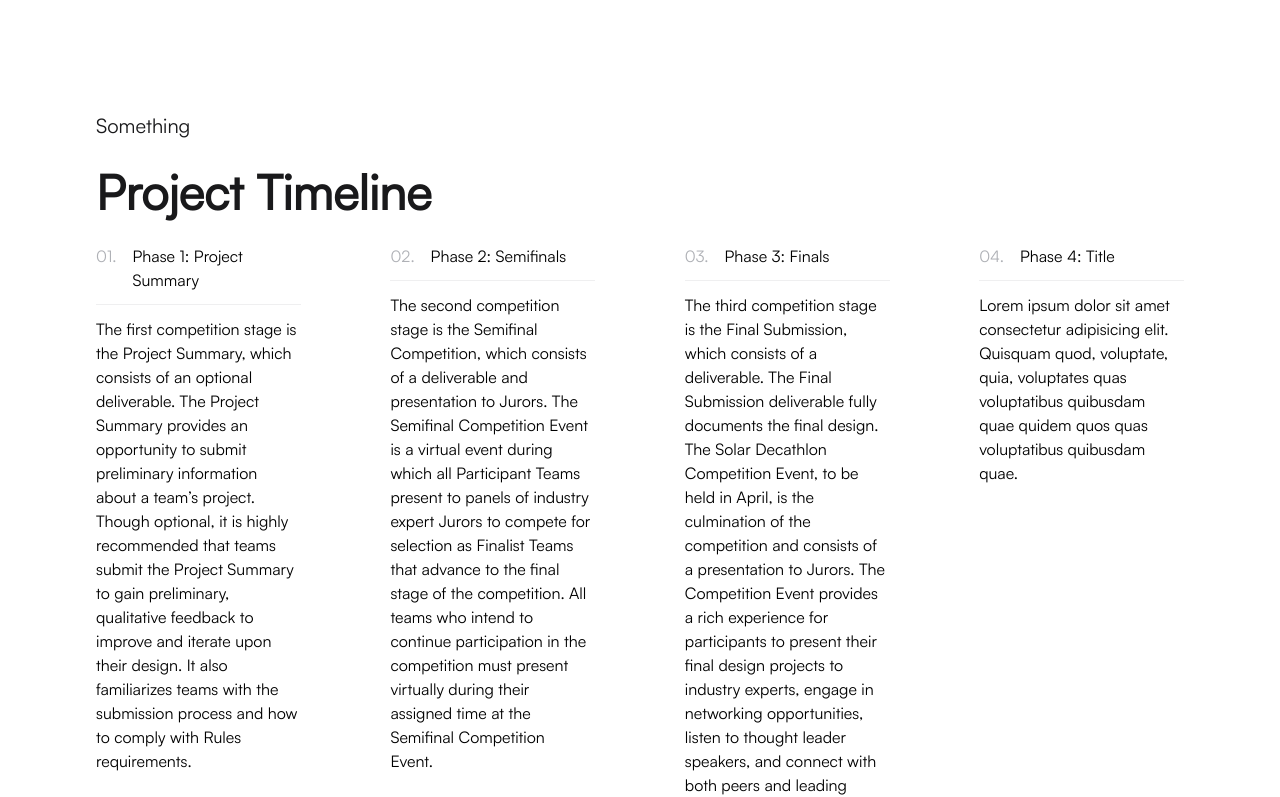
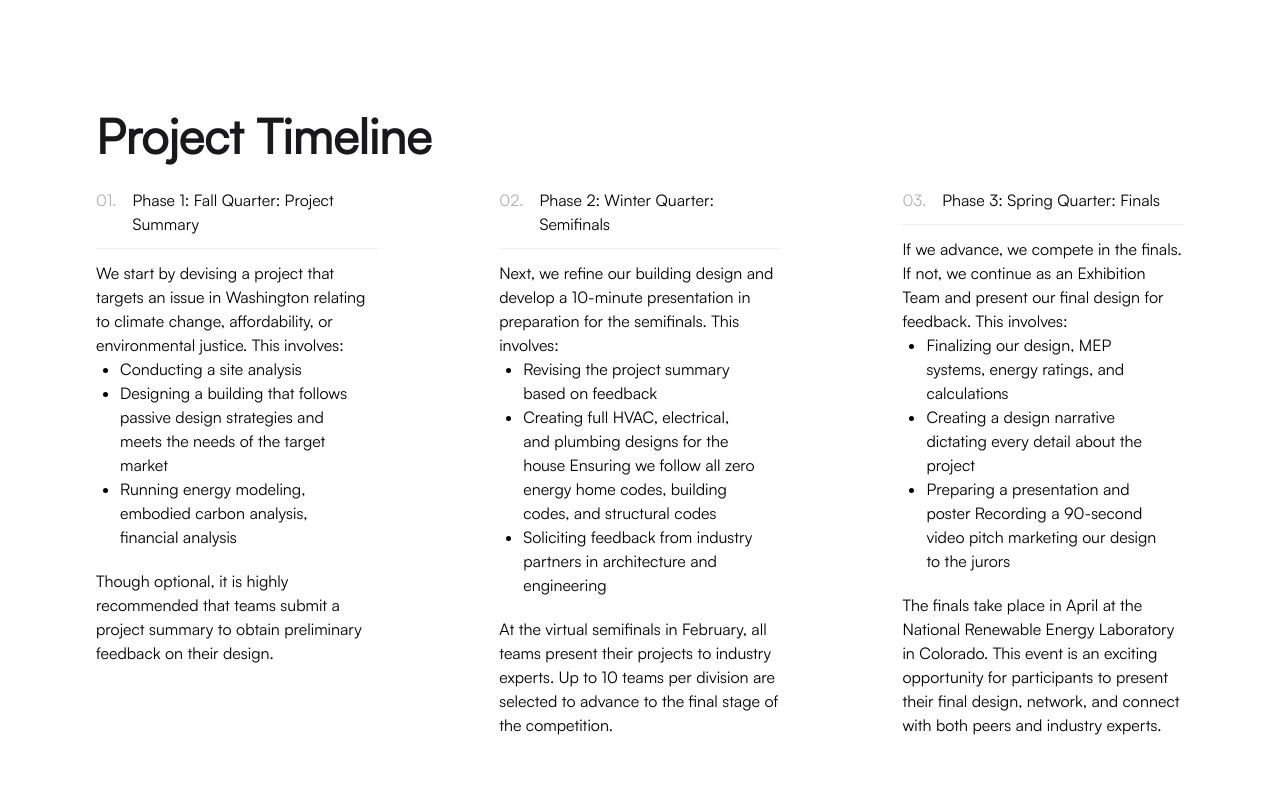
Before and after one commit to uwsolardecathlon/website, a React (Vite) app: page /competition in a window 1280 px wide. Shown: the part 1948-2745 px from the top of the page. Built offline with nearby package versions, Linux system fonts and the light colour scheme.

Commit message:
change the timeline content(this added a new component).

```diff
--- a/src/components/Navbar.tsx
+++ b/src/components/Navbar.tsx
@@ -47,7 +47,9 @@ function Navbar() {
       {/* Mobile */}
       <div className='flex flex-col items-center lg:hidden bg-white'>
         <div className='flex w-screen h-[10vh] justify-between items-center px-8 py-4 md:px-24'>
-          <img src='/images/logo.svg' alt='' className='h-10' />
+          <NavLink to='/' className='shrink-0'>
+            <img src='/images/logo.svg' alt='' className='w-12' />
+          </NavLink>
           <Hamburger
             direction='right'
             toggle={setShow}
@@ -64,10 +66,10 @@ function Navbar() {
               }
             >
               <NavItem label='home' onClick={() => setShow(!show)} />
-              <NavItem label='team' />
+              <NavItem label='team' onClick={() => setShow(!show)}/>
               <NavItem label='competition' onClick={() => setShow(!show)}/>
-              <NavItem label='donate' />
-              <NavItem label='join' />
+              <NavItem label='donate' onClick={() => setShow(!show)}/>
+              <NavItem label='join' onClick={() => setShow(!show)}/>
             </animated.ul>
           ) : (
             ''
--- a/src/components/ScrollToTop.tsx
+++ /dev/null
@@ -1,12 +0,0 @@
-import { useEffect } from "react";
-import { useLocation } from "react-router-dom";
-
-export default function ScrollToTop() {
-  const { pathname } = useLocation();
-
-  useEffect(() => {
-    window.scrollTo(0, 0);
-  }, [pathname]);
-
-  return null;
-}
--- /dev/null
+++ b/src/components/Timelinecontent.tsx
@@ -0,0 +1,22 @@
+interface ContentProps {
+    top: string;
+    list: Array<string>;
+    bottom: string;
+}
+
+function TLContent(ContentProps: ContentProps) {
+    let {top, list, bottom} = ContentProps;
+    return (
+        <section className='pt-3'>
+          <p>{top}</p>
+          <ul className='list-disc px-6 mb-5'>
+            {list.map((item) => (
+                <li>{item}</li>
+            ))}
+          </ul>
+          <p>{bottom}</p>
+        </section>
+    );
+}
+
+export default TLContent;
--- a/src/components/Timelineitem.tsx
+++ b/src/components/Timelineitem.tsx
@@ -2,7 +2,7 @@ import { twJoin, twMerge } from 'tailwind-merge';
 
 interface TLProps extends React.HTMLAttributes<HTMLLIElement>{
   label: string;
-  content: string;
+  content: any;
   number: string;
 }
 
@@ -12,13 +12,15 @@ function TLItem(TLProp: TLProps) {
   return (
     <>
       {/* Desktop */}
-      <li className={twMerge('hidden lg:flex flex-col gap-3 divide-y divide-neutral-400 max-w-[16vw]', className)}>
+      <li className={twMerge('hidden lg:flex flex-col gap-3 divide-y divide-solid divide-neutral-400 max-w-[22vw]', className)}>
         <p className='flex flex-row gap-4'>
           <span className='text-neutral-300'>0{number}.</span>
           Phase {number}: {label}
         </p>
-        <p className='pt-3'>{content}</p>
+        {content}
       </li>
+
+      {/* Mobile */}
       <li className={
         twMerge('flex lg:hidden flex-col gap-3 py-7 max-w-[80vw] border-b-solid border-b-2 border-b-neutral-400', className)
       }>
@@ -26,7 +28,7 @@ function TLItem(TLProp: TLProps) {
           <div className='text-neutral-300'>0{number}.</div>
           Phase {number}: {label}
         </p>
-        <p>{content}</p>
+        {content}
       </li>
     </>
   );
--- a/src/pages/Competition.tsx
+++ b/src/pages/Competition.tsx
@@ -2,8 +2,30 @@ import H2 from '../components/text/H2.tsx';
 import Subtitle2 from '../components/text/Subtitle2.tsx';
 import TLItem from '../components/Timelineitem.tsx';
 import PageHeader from '../components/PageHeader.tsx';
+import TLContent from '../components/Timelinecontent.tsx';
 
 const Competition = () => {
+  const phase1 = (
+    <TLContent
+      top='We start by devising a project that targets an issue in Washington relating to climate change, affordability, or environmental justice. This involves:'
+      list={["Conducting a site analysis", "Designing a building that follows passive design strategies and meets the needs of the target market", "Running energy modeling, embodied carbon analysis, financial analysis"]}
+      bottom='Though optional, it is highly recommended that teams submit a project summary to obtain preliminary feedback on their design.'
+    />
+  );
+  const phase2 = (
+    <TLContent
+      top='Next, we refine our building design and develop a 10-minute presentation in preparation for the semifinals. This involves:'
+      list={["Revising the project summary based on feedback", "Creating full HVAC, electrical, and plumbing designs for the house Ensuring we follow all zero energy home codes, building codes, and structural codes", "Soliciting feedback from industry partners in architecture and engineering"]}
+      bottom='At the virtual semifinals in February, all teams present their projects to industry experts. Up to 10 teams per division are selected to advance to the final stage of the competition.'
+    />
+  );
+  const phase3 = (
+    <TLContent
+      top='If we advance, we compete in the finals. If not, we continue as an Exhibition Team and present our final design for feedback. This involves:'
+      list={["Finalizing our design, MEP systems, energy ratings, and calculations", "Creating a design narrative dictating every detail about the project", "Preparing a presentation and poster Recording a 90-second video pitch marketing our design to the jurors"]}
+      bottom='The finals take place in April at the National Renewable Energy Laboratory in Colorado. This event is an exciting opportunity for participants to present their final design, network, and connect with both peers and industry experts.'
+    />
+  );
   return (
     <>
       {/* Desktop */}
@@ -72,28 +94,22 @@ const Competition = () => {
           </div>
         </section>
         <section className='flex flex-col gap-7 mt-28 container'>
-          <Subtitle2>Something</Subtitle2>
           <H2>Project Timeline</H2>
-          <ul className='flex flex-row flex-wrap justify-between flex-wrap'>
+          <ul className='flex flex-row flex-wrap justify-between'>
             <TLItem
-              label='Project Summary'
+              label='Fall Quarter: Project Summary'
               number='1'
-              content='The first competition stage is the Project Summary, which consists of an optional deliverable. The Project Summary provides an opportunity to submit preliminary information about a team’s project. Though optional, it is highly recommended that teams submit the Project Summary to gain preliminary, qualitative feedback to improve and iterate upon their design. It also familiarizes teams with the submission process and how to comply with Rules requirements.'
+              content={phase1}
             />
             <TLItem
-              label='Semifinals'
+              label='Winter Quarter: Semifinals'
               number='2'
-              content='The second competition stage is the Semifinal Competition, which consists of a deliverable and presentation to Jurors. The Semifinal Competition Event is a virtual event during which all Participant Teams present to panels of industry expert Jurors to compete for selection as Finalist Teams that advance to the final stage of the competition. All teams who intend to continue participation in the competition must present virtually during their assigned time at the Semifinal Competition Event. '
+              content={phase2}
             />
             <TLItem
-              label='Finals'
+              label='Spring Quarter: Finals'
               number='3'
-              content='The third competition stage is the Final Submission, which consists of a deliverable. The Final Submission deliverable fully documents the final design. The Solar Decathlon Competition Event, to be held in April, is the culmination of the competition and consists of a presentation to Jurors. The Competition Event provides a rich experience for participants to present their final design projects to industry experts, engage in networking opportunities, listen to thought leader speakers, and connect with both peers and leading experts in the building industry. Finalist Teams compete for Division and Grand Winner Awards, and Exhibition Teams present to reviewers for feedback.'
-            />
-            <TLItem
-              label='Title'
-              number='4'
-              content='Lorem ipsum dolor sit amet consectetur adipisicing elit. Quisquam quod, voluptate, quia, voluptates quas voluptatibus quibusdam quae quidem quos quas voluptatibus quibusdam quae.'
+              content={phase3}
             />
           </ul>
         </section>
@@ -147,25 +163,20 @@ const Competition = () => {
           <ul className='flex flex-col flex-wrap'>
             <TLItem
               className='pt-0'
-              label='Project Summary'
+              label='Fall Quarter: Project Summary'
               number='1'
-              content='The first competition stage is the Project Summary, which consists of an optional deliverable. The Project Summary provides an opportunity to submit preliminary information about a team’s project. Though optional, it is highly recommended that teams submit the Project Summary to gain preliminary, qualitative feedback to improve and iterate upon their design. It also familiarizes teams with the submission process and how to comply with Rules requirements.'
+              content={phase1}
             />
             <TLItem
-              label='Semifinals'
+              label='Winter Quarter: Semifinals'
               number='2'
-              content='The second competition stage is the Semifinal Competition, which consists of a deliverable and presentation to Jurors. The Semifinal Competition Event is a virtual event during which all Participant Teams present to panels of industry expert Jurors to compete for selection as Finalist Teams that advance to the final stage of the competition. All teams who intend to continue participation in the competition must present virtually during their assigned time at the Semifinal Competition Event. '
+              content={phase2}
             />
             <TLItem
-              label='Finals'
+              label='Spring Quarter: Finals'
               number='3'
-              content='The third competition stage is the Final Submission, which consists of a deliverable. The Final Submission deliverable fully documents the final design. The Solar Decathlon Competition Event, to be held in April, is the culmination of the competition and consists of a presentation to Jurors. The Competition Event provides a rich experience for participants to present their final design projects to industry experts, engage in networking opportunities, listen to thought leader speakers, and connect with both peers and leading experts in the building industry. Finalist Teams compete for Division and Grand Winner Awards, and Exhibition Teams present to reviewers for feedback.'
-            />
-            <TLItem
-              className='pb-0 border-b-0'
-              label='Title'
-              number='4'
-              content='Lorem ipsum dolor sit amet consectetur adipisicing elit. Quisquam quod, voluptate, quia, voluptates quas voluptatibus quibusdam quae quidem quos quas voluptatibus quibusdam quae.'
+              className='border-b-0'
+              content={phase3}
             />
           </ul>
         </section>
```
